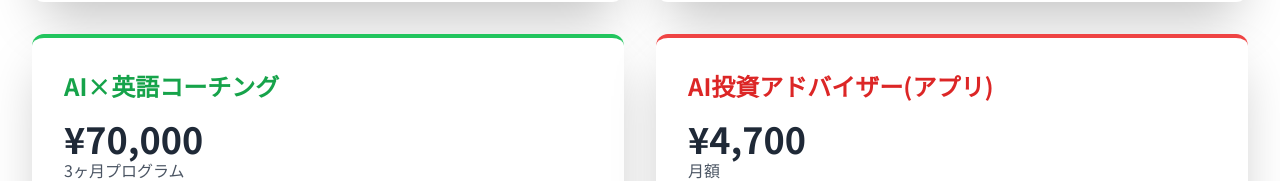
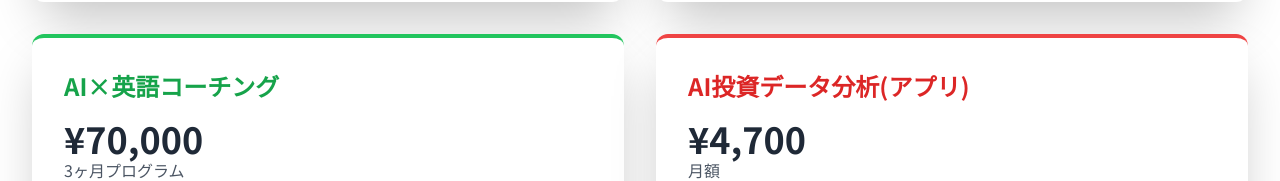
Before and after one commit to genai-jp/official, a plain HTML site: page index.html in a window 1280 px wide. Both pictures are taken after a click on the link "サービスを見る". Shown: the part 670-851 px from the top of the page. Drawn offline with nearby package versions, Linux system fonts and the light colour scheme.

Commit message:
Update heading from 'AI投資アドバイザー' to 'AI投資データ分析'

```diff
--- a/index.html
+++ b/index.html
@@ -216,7 +216,7 @@ AIを組み込んだ3ヶ月単位の英語学習プログラム。大手予備
 </div>
 
 <div class="bg-white p-8 rounded-xl shadow-2xl border-t-4 border-red-500 hover:shadow-xl transition-all">
-<h3 class="text-2xl font-bold mb-4 text-red-600"> AI投資アドバイザー(アプリ)</h3>
+<h3 class="text-2xl font-bold mb-4 text-red-600"> AI投資データ分析(アプリ)</h3>
 <div class="mb-6">
 <p class="text-4xl font-extrabold text-gray-800">¥4,700</p>
 <p class="text-gray-600">月額</p>
```
